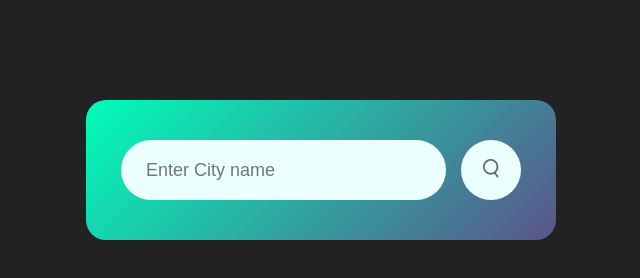
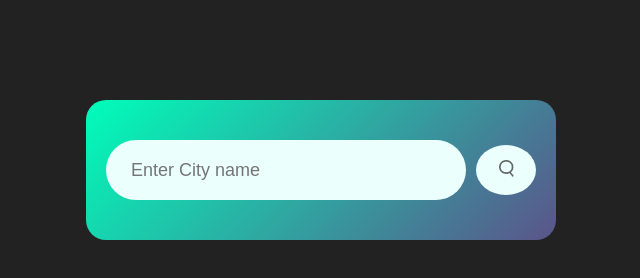
Before and after one commit to Manikandan2633/Weather-App, a plain HTML site: page index.html in a window 1280 px wide. Shown: the whole page, without its empty margins (319-959 px from the left). Drawn offline with Linux system fonts and the light colour scheme.

Commit message:
Update style.css

```diff
--- a/style.css
+++ b/style.css
@@ -14,7 +14,7 @@ body{
     color: #fff;
     margin: 100px auto 0;
     border-radius: 20px;
-    padding: 40px 35px;
+    padding: 40px 20px;
     text-align: center;
 }
 .search{
@@ -32,7 +32,7 @@ body{
     height: 60px;
     border-radius: 30px;
     flex: 1;
-    margin-right: 15px;
+    margin-right: 30px;
     font-size: 18px;
 }
 .search button{
@@ -40,12 +40,13 @@ body{
     outline: 0;
     background: #ebfffc;
     border-radius: 50%;
+    margin-left: -20px;
     width:60px ;
-    height: 60px;
+    height: 50px;
     cursor: pointer;
 }
 .search button img{
-    width:16px;
+    width:15px;
 }
 .weather-icon{
     width: 170px;
```
